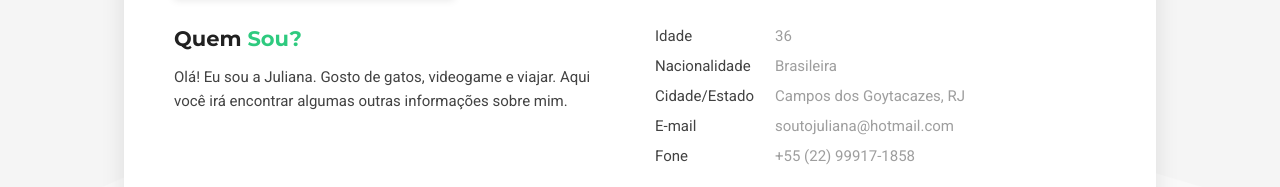
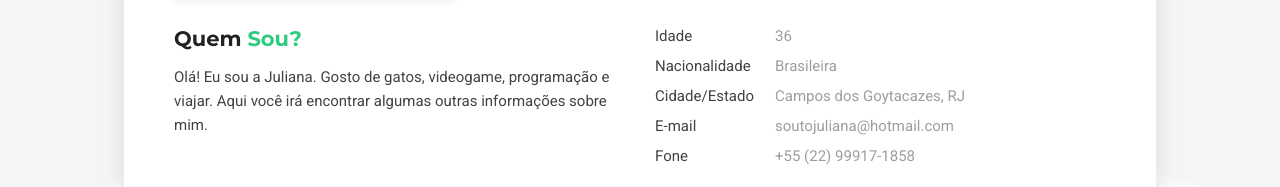
Before and after one commit to jubaruto/jubaruto.github.io, a plain HTML site: page index.html in a window 1280 px wide. Shown: the part 433-620 px from the top of the page. Drawn offline with Linux system fonts and the light colour scheme.

Commit message:
"Atualização do tópico Quem Sou?"

```diff
--- a/index.html
+++ b/index.html
@@ -119,7 +119,7 @@
                         <div class="block-title">
                           <h3>Quem <span>Sou?</span></h3>
                         </div>
-                        <p>Olá! Eu sou a Juliana. Gosto de gatos, videogame e viajar.
+                        <p>Olá! Eu sou a Juliana. Gosto de gatos, videogame, programação e viajar.
                           Aqui você irá encontrar algumas outras informações sobre mim.</p>
                       </div>
                     </div>
```
